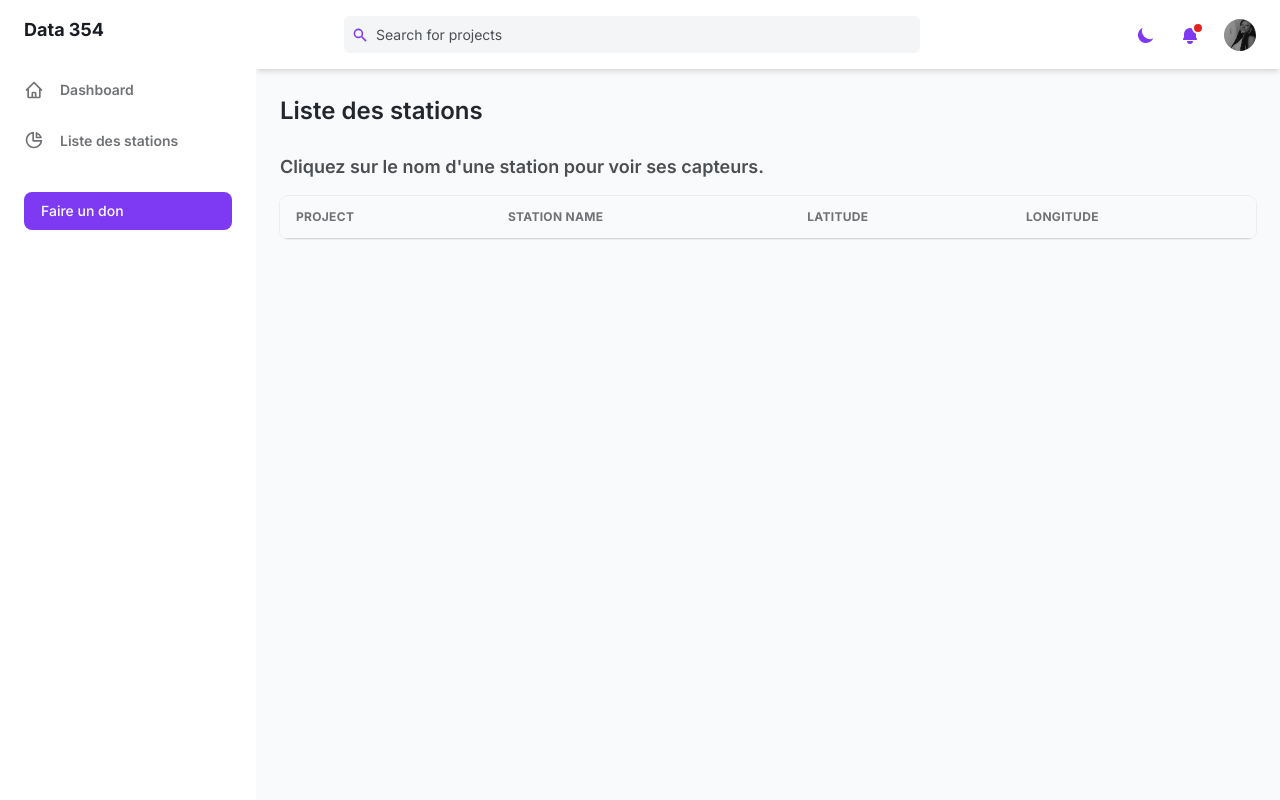
After one commit to graceyaob/Dev_challenge, a Django app: page /stations-list in a window 1280 px wide. The commit adds this page. Run offline with Django 4.2, Linux system fonts and the light colour scheme; data that the repository does not hold is empty.

Commit message:
stations data

```diff
--- a/home/urls.py
+++ b/home/urls.py
@@ -7,4 +7,6 @@ urlpatterns = [
     path('sign-up/', views.signup, name="signup"),
     path('statistics/', views.statistics, name="stats"),
     path('forgot-password', views.forgot_password, name="password.recovery"),
+    path('stations-list', views.stations, name="stations"),
+    path('station/<str:station_name>/check', views.station_check, name="stations.check"),
 ]
--- a/home/views.py
+++ b/home/views.py
@@ -1,6 +1,7 @@
 from django.shortcuts import render
 from django.http import HttpResponse
 from django.contrib.auth.forms import UserCreationForm
+import requests
 
 # Create your views here.
 
@@ -30,3 +31,19 @@ def statistics(request):
 def forgot_password(request):
     context = {}
     return render(request, 'home/sign-in.html', context)
+
+def stations(request):
+    url = "https://airqino-api.magentalab.it/getStations/Arezzo"
+    context = {
+        'stations': requests.get(url).json()
+    }
+    print(stations)
+    return render(request, 'home/stations.html', context)
+
+def station_check(request, station_name):
+    url = "https://airqino-api.magentalab.it/getCurrentValues/" + station_name
+    context = {
+        'station': requests.get(url).json()
+    }
+    print(context['station'])
+    return render(request, 'home/sensors.html', context)
--- /dev/null
+++ b/templates/home/stations.html
@@ -0,0 +1,71 @@
+{% extends 'master.html' %}
+{% load static %}
+
+{% block content %}
+<main class="h-full pb-16 overflow-y-auto">
+    <div class="container grid px-6 mx-auto">
+        <h2
+        class="my-6 text-2xl font-semibold text-gray-700 dark:text-gray-200">
+        Liste des stations
+
+        </h2>
+      <h4
+        class="mb-4 text-lg font-semibold text-gray-600 dark:text-gray-300"
+      >
+        Cliquez sur le nom d'une station pour voir ses capteurs.
+      </h4>
+      <div class="w-full mb-8 overflow-hidden rounded-lg shadow-xs">
+        <div class="w-full overflow-x-auto">
+          <table class="w-full whitespace-no-wrap">
+            <thead>
+              <tr
+                class="text-xs font-semibold tracking-wide text-left text-gray-500 uppercase border-b dark:border-gray-700 bg-gray-50 dark:text-gray-400 dark:bg-gray-800"
+              >
+                <th class="px-4 py-3">Project</th>
+                <th class="px-4 py-3">Station name</th>
+                <th class="px-4 py-3">latitude</th>
+                <th class="px-4 py-3">longitude</th>
+              </tr>
+            </thead>
+            <tbody
+                class="bg-white divide-y dark:divide-gray-700 dark:bg-gray-800">
+                {% for station in  stations %}
+                <tr class="text-gray-700 dark:text-gray-400">
+                    <td class="px-4 py-3 text-sm">
+                        {{ station.project_name }}
+                    </td>
+
+                    <td class="px-4 py-3 text-xs">
+                        <a href="{% url 'stations.check' station_name=station.station_name %}">
+                            <span
+                                class="px-2 py-1 font-semibold leading-tight text-green-700 bg-green-100 rounded-full dark:text-white dark:bg-green-700"
+                            >
+                                {{ station.station_name }}
+                            </span>
+                        </a>
+
+                      </td>
+                    <td class="px-4 py-3 text-sm">
+                        {{ station.latitude }}
+                    </td>
+                    <td class="px-4 py-3 text-sm">
+                        {{ station.longitude }}
+                    </td>
+                    {% comment %} <td class="px-4 py-3 text-xs">
+                      <span
+                        class="px-2 py-1 font-semibold leading-tight text-orange-700 bg-orange-100 rounded-full dark:text-white dark:bg-orange-600"
+                      >
+                        Pending
+                      </span>
+                    </td> {% endcomment %}
+                </tr>
+                {% endfor %}
+            </tbody>
+
+          </table>
+        </div>
+        {% comment %} {% include 'layout/_paginate.html' %} {% endcomment %}
+      </div>
+    </div>
+  </main>
+{% endblock content %}
--- a/templates/layout/_sidebar.html
+++ b/templates/layout/_sidebar.html
@@ -24,7 +24,7 @@
             </li>
         </ul>
         <ul>
-            <li class="relative px-6 py-3">
+            {% comment %} <li class="relative px-6 py-3">
                 <a
                     class="inline-flex items-center w-full text-sm font-semibold transition-colors duration-150 hover:text-gray-800 dark:hover:text-gray-200"
                     href="{% url 'stats' %}">
@@ -47,9 +47,11 @@
                         Statistiques
                     </span>
                 </a>
-            </li>
+            </li> {% endcomment %}
             <li class="relative px-6 py-3">
-                <a class="inline-flex items-center w-full text-sm font-semibold transition-colors duration-150 hover:text-gray-800 dark:hover:text-gray-200" href="../modals.html">
+                <a
+                    class="inline-flex items-center w-full text-sm font-semibold transition-colors duration-150 hover:text-gray-800 dark:hover:text-gray-200"
+                    href="{% url 'stations' %}">
                     <svg
                     class="w-5 h-5"
                     aria-hidden="true"
@@ -61,10 +63,13 @@
                     stroke="currentColor"
                     >
                     <path
-                        d="M8 16H6a2 2 0 01-2-2V6a2 2 0 012-2h8a2 2 0 012 2v2m-6 12h8a2 2 0 002-2v-8a2 2 0 00-2-2h-8a2 2 0 00-2 2v8a2 2 0 002 2z"
+                        d="M11 3.055A9.001 9.001 0 1020.945 13H11V3.055z"
                     ></path>
+                    <path d="M20.488 9H15V3.512A9.025 9.025 0 0120.488 9z"></path>
                     </svg>
-                    <span class="ml-4">Modals</span>
+                    <span class="ml-4">
+                        Liste des stations
+                    </span>
                 </a>
             </li>
         </ul>
@@ -138,7 +143,7 @@
         </li>
     </ul>
     <ul>
-        <li class="relative px-6 py-3">
+        {% comment %} <li class="relative px-6 py-3">
             <a
                 class="inline-flex items-center w-full text-sm font-semibold transition-colors duration-150 hover:text-gray-800 dark:hover:text-gray-200"
                 href="{% url 'stats' %}">
@@ -161,29 +166,7 @@
                     Statistiques
                 </span>
             </a>
-        </li>
-        <li class="relative px-6 py-3">
-        <a
-            class="inline-flex items-center w-full text-sm font-semibold transition-colors duration-150 hover:text-gray-800 dark:hover:text-gray-200"
-            href="../modals.html"
-        >
-            <svg
-            class="w-5 h-5"
-            aria-hidden="true"
-            fill="none"
-            stroke-linecap="round"
-            stroke-linejoin="round"
-            stroke-width="2"
-            viewBox="0 0 24 24"
-            stroke="currentColor"
-            >
-            <path
-                d="M8 16H6a2 2 0 01-2-2V6a2 2 0 012-2h8a2 2 0 012 2v2m-6 12h8a2 2 0 002-2v-8a2 2 0 00-2-2h-8a2 2 0 00-2 2v8a2 2 0 002 2z"
-            ></path>
-            </svg>
-            <span class="ml-4">Modals</span>
-        </a>
-        </li>
+        </li> {% endcomment %}
     </ul>
     <div class="px-6 my-6">
         <button
```
Also changed, not shown: templates/home/sensors.html (added, +60 -0 lines), templates/layout/_paginate.html (added, +95 -0 lines). Lines whose indentation alone changed are shown as unchanged.
